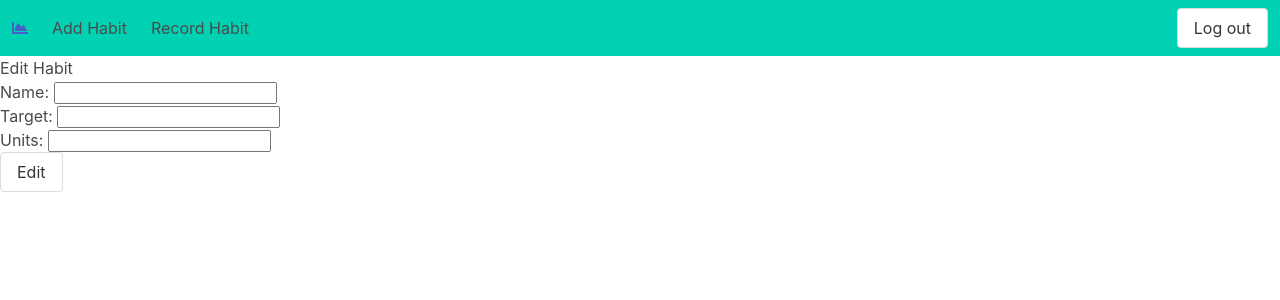
After one commit to Momentum-Team-10/django-habit-tracker-jimbandrews, a Django app: template templates/tracker/edit_habit.html in a window 1280 px wide. The commit adds this page. Shown: the top 300 px of the page. Run offline with Django 3.2, Linux system fonts and the light colour scheme; the template is opened without the code that fills it: values that come from a table or form of the project are taken from there, others are empty; parts of the project's set-up code (start-up, migrations or seed data) failed here and were passed over.

Commit message:
created and implemented page to edit habits

```diff
--- a/habit_tracker/urls.py
+++ b/habit_tracker/urls.py
@@ -31,4 +31,5 @@ urlpatterns = [
     path('habit/add/', views.add_habit, name="add_habit"),
     path('habit/<int:pk>/add_record', views.add_record, name="add_record"),
     path('habit/<int:pk>/', views.habit_details, name="habit_details"),
+    path('habit/<int:pk>/edit/', views.edit_habit, name="edit_habit"),
 ]
--- /dev/null
+++ b/templates/tracker/edit_habit.html
@@ -0,0 +1,27 @@
+{% extends 'base.html' %}
+
+{% block title %}Edit Habit{% endblock title %}
+
+{% block navbar %}
+<div class="navbar-start">
+    <a class="navbar-item">Add Habit</a>
+    <a class="navbar-item">Record Habit</a>
+</div>
+
+<div class="navbar-end">
+    <div class="navbar-item">
+        <div class="buttons">
+            <a href="{% url 'auth_logout' %}" class="button">Log out</a>
+        </div>
+    </div>
+</div>
+{% endblock navbar %}
+
+{% block content %}
+<h1>Edit Habit</h1>
+<form action="{% url 'edit_habit' pk=habit.pk %}" method="POST">
+    {% csrf_token %}
+    {{ form.as_p }}
+    <button class="button" type="submit">Edit</button>
+</form>
+{% endblock content %}
--- a/templates/tracker/habit_details.html
+++ b/templates/tracker/habit_details.html
@@ -22,6 +22,9 @@
     <div class="content block">
         <h1>{{ habit.name }} Overview</h1>
     </div>
+    <div class="content block">
+        <a class="button" href="{% url 'edit_habit' pk=habit.pk %}">Edit</a>
+    </div>
     <table class="table">
         <tbody>
             {% for record in records %}
```
Also changed, not shown: tracker/views.py (+13 -0 lines), templates/tracker/edit_record.html (added).
